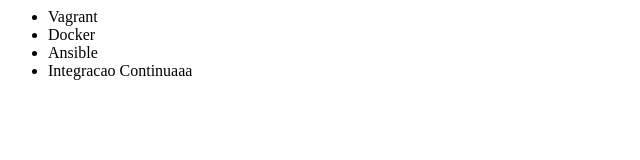
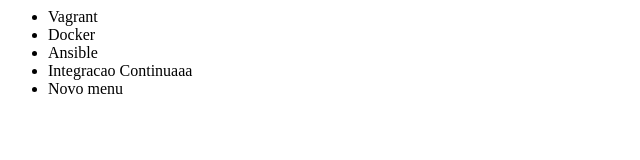
Before and after one commit to Tobphil/alura-git, a plain HTML site: page index.html in a window 1280 px wide. Shown: the full height of the page, 0-640 px from the left. Drawn offline with Linux system fonts and the light colour scheme.

Commit message:
Exercício

```diff
--- a/index.html
+++ b/index.html
@@ -10,6 +10,7 @@
 			<li>Docker</li>
 			<li>Ansible</li>
 			<li>Integracao Continuaaa</li>
+			<li>Novo menu</li>
 		</ul>
 	</body>
 </html>
```
